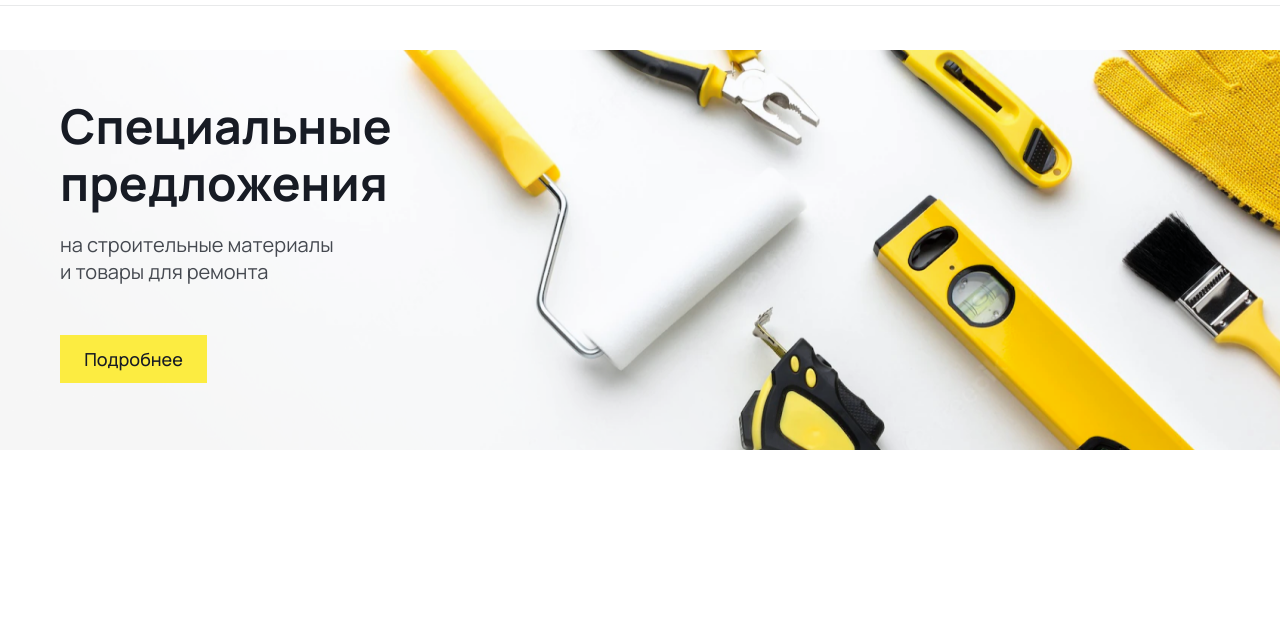
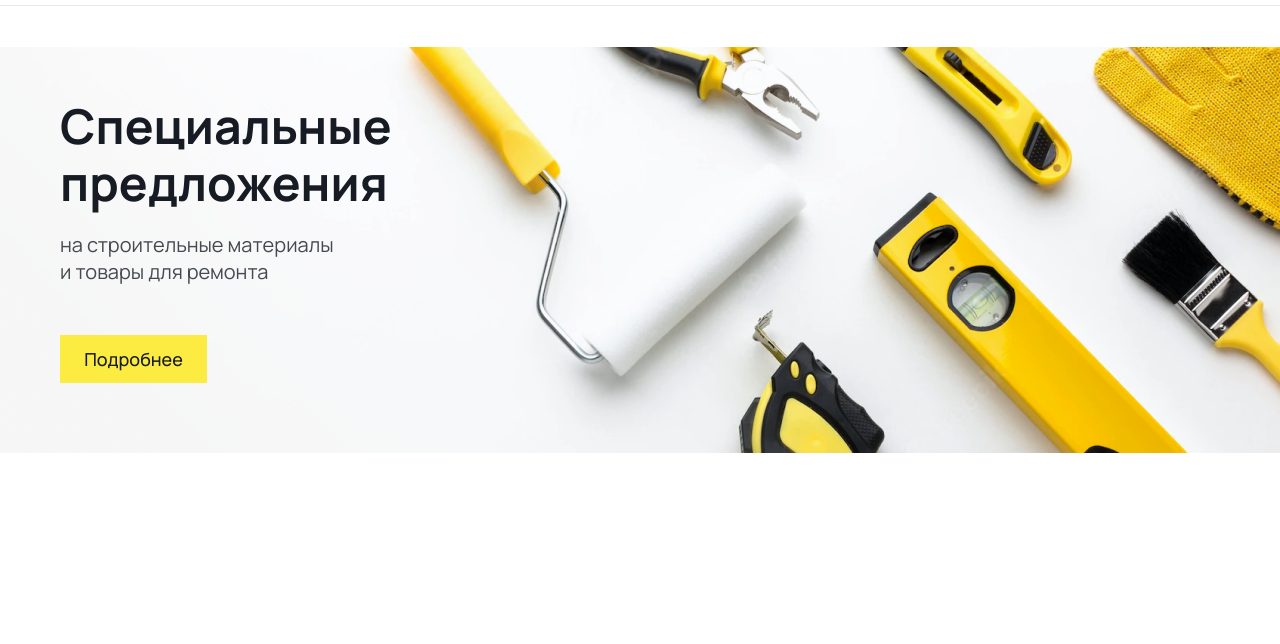
Before and after one commit to kseniashvydko/StroykaStore, a website: page index.html in a window 1280 px wide. Shown: the part 153-797 px from the top of the page. Drawn offline with nearby package versions, Linux system fonts and the light colour scheme; files that its build step writes are made by us from their sources; files whose address does not match are found by name.

Commit message:
Update style.scss

```diff
--- a/scss/style.scss
+++ b/scss/style.scss
@@ -13,7 +13,7 @@ body{
     }
     &__inner{
         background-repeat: no-repeat;
-        background-size: 1360px 50vh;
+        background-size: 1360px 420px;
         background-position: center;
     }
     &__inner-content{
```
